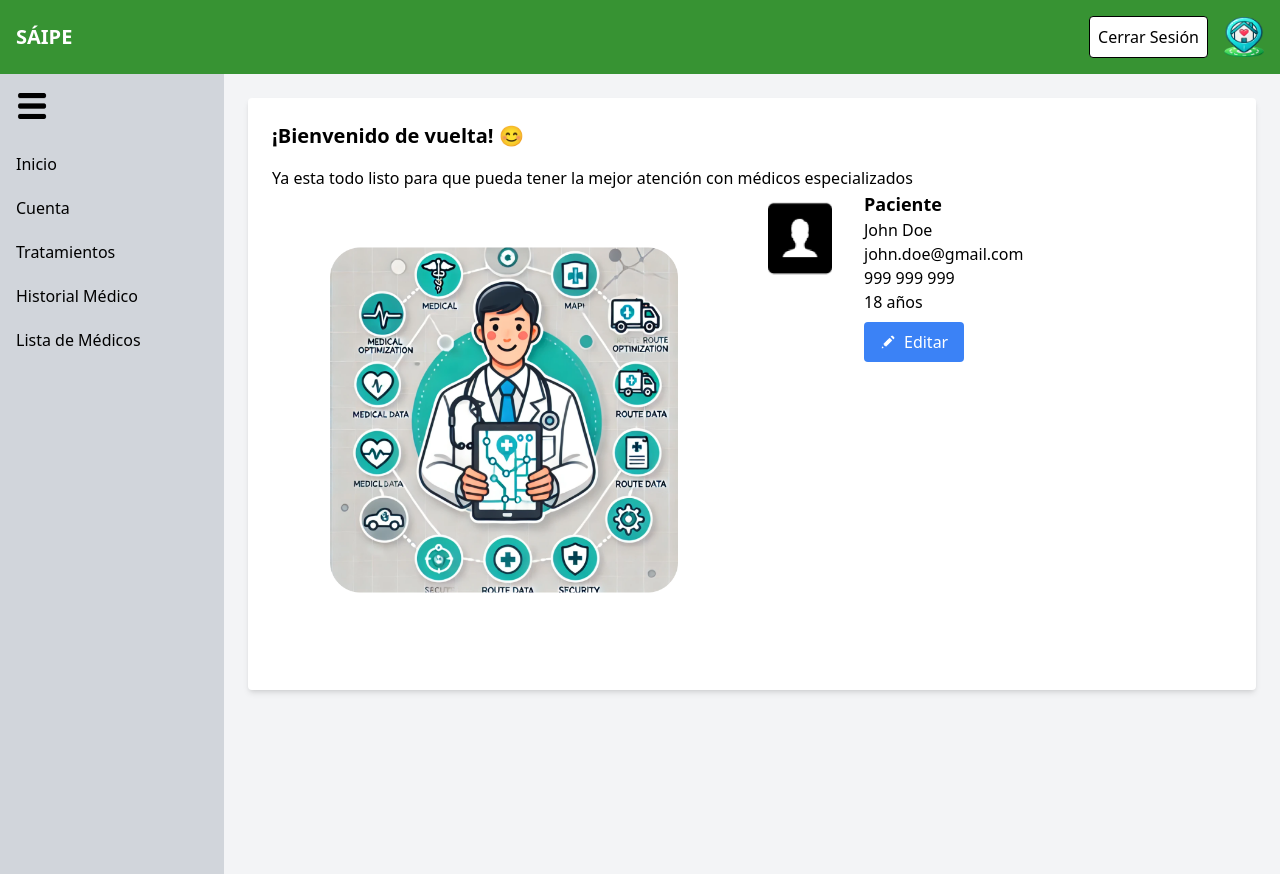
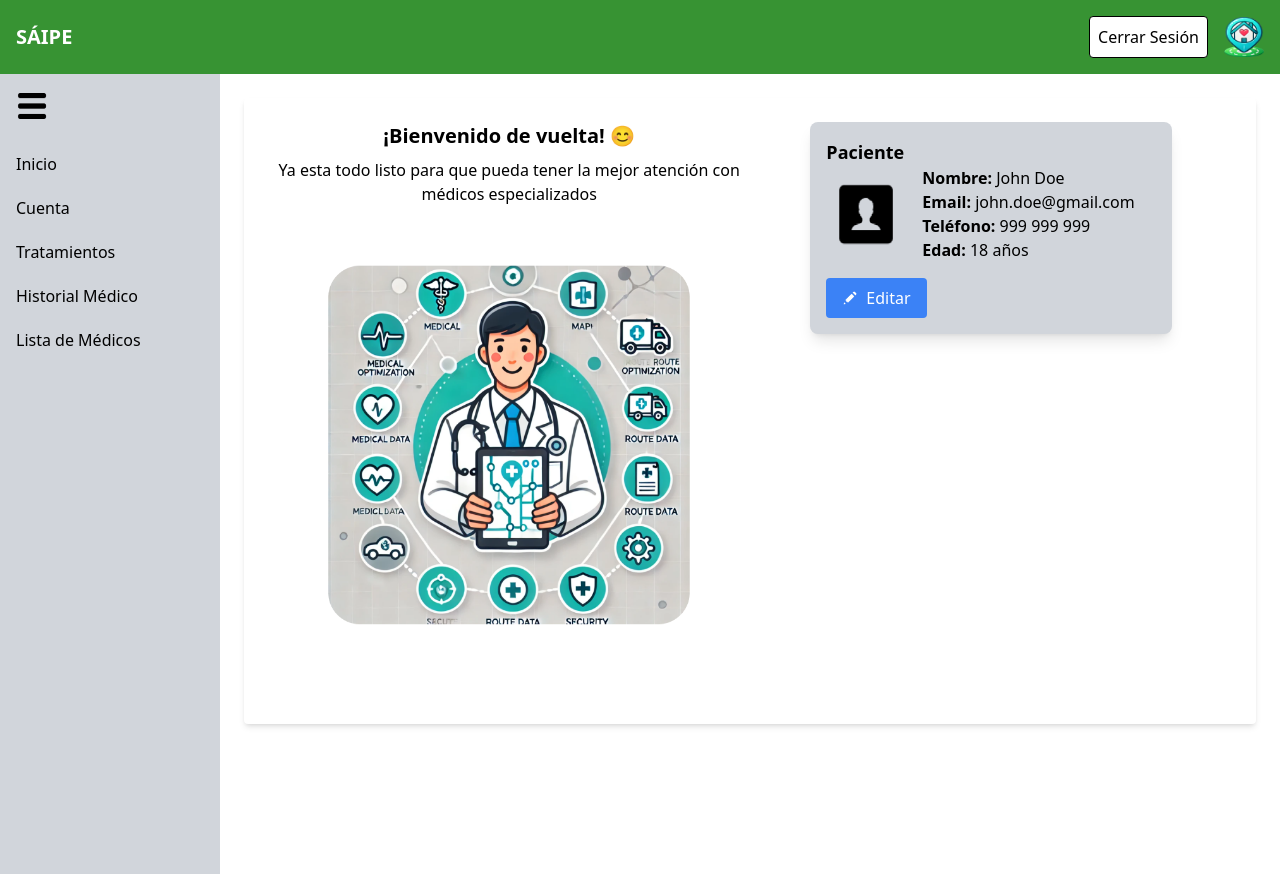
Before and after one commit to AntonioCot7/ProyectoFrontDBP, a React (Vite) app in the folder frontend/: page /auth/Dashboard/Paciente/Cuenta in a window 1280 px wide. Built offline with nearby package versions, Linux system fonts and the light colour scheme.

Commit message:
DASHBOAR_D2

```diff
--- a/frontend/src/pages/MedicoCuenta.jsx
+++ b/frontend/src/pages/MedicoCuenta.jsx
@@ -27,32 +27,30 @@ const MedicoCuenta = () => {
             <Header bgColor="bg-customBlue" />
             <div className="flex">
                 <Sidebar role="Medico" bgColor="bg-gray-300" textColor="text-black" hoverColor="hover:bg-customBlue" />
-        <div className="flex-grow p-6 bg-gray-100">
-          <div className="bg-white shadow-md rounded p-6">
-            <div className="flex justify-between items-center mb-4">
+                <div className="flex-grow p-6 bg-white">
+                    <div className="bg-white shadow-md rounded p-6 flex">
+                        <div className="w-1/2 text-center">
                             <h2 className="text-xl font-bold">¡Bienvenido de vuelta! 👨‍⚕️</h2>
-            </div>
-            <p>Ya esta todo listo para pueda visitar a sus pacientes</p>
-            <div className="flex">
-              <div className="w-1/2">
+                            <p className="mt-2 mb-0">Ya esta todo listo para pueda visitar a sus pacientes</p>
                             <img src={MedicoImagen} alt="Doctor" className="mx-auto mb-4 transform scale-75" />
                         </div>
-              <div className="flex-shrink-0 ml-4 w-1/2">
-                <div className="flex">
-                  <img src={UserIcon} alt="Medico" className="h-24 w-24" />
-                  <div className="ml-4">
+                        <div className="w-1/2 flex flex-col items-center">
+                            <div className="p-4 bg-gray-300 rounded-lg shadow-lg w-3/4">
                                 <h3 className="text-lg font-semibold">Medico</h3>
-                    <p>{userInfo?.name || 'John Doe'}</p>
-                    <p>{userInfo?.email || 'john.doe@gmail.com'}</p>
-                    <p>{userInfo?.phone || '999 999 999'}</p>
-                    <p>{userInfo?.age || '18 años'}</p>
-                    <p>{userInfo?.specialty || 'Dermatología'}</p>
-                    <button className="mt-2 flex items-center bg-blue-500 text-white px-4 py-2 rounded">
+                                <div className="flex items-center">
+                                    <img src={UserIcon} alt="Medico" className="h-20 w-20 mr-4" />
+                                    <div>
+                                        <p><strong>Nombre:</strong> {userInfo?.name || 'John Doe'}</p>
+                                        <p><strong>Email:</strong> {userInfo?.email || 'john.doe@gmail.com'}</p>
+                                        <p><strong>Teléfono:</strong> {userInfo?.phone || '999 999 999'}</p>
+                                        <p><strong>Edad:</strong> {userInfo?.age || '18 años'}</p>
+                                        <p><strong>Especialidad:</strong> {userInfo?.specialty || 'Dermatología'}</p>
+                                    </div>
+                                </div>
+                                <button className="mt-4 flex items-center bg-blue-500 text-white px-4 py-2 rounded">
                                     <img src={Pencil} alt="Editar" className="w-4 h-4 mr-2" />
                                     Editar
                                 </button>
-                  </div>
-                </div>
                             </div>
                         </div>
                     </div>
--- a/frontend/src/pages/PacienteCuenta.jsx
+++ b/frontend/src/pages/PacienteCuenta.jsx
@@ -27,31 +27,29 @@ const PacienteCuenta = () => {
             <Header bgColor="bg-customGreen" />
             <div className="flex">
                 <Sidebar role="Paciente" bgColor="bg-gray-300" textColor="text-black" hoverColor="hover:bg-customGreen" />
-          <div className="flex-grow p-6 bg-gray-100">
-            <div className="bg-white shadow-md rounded p-6">
-              <div className="flex justify-between items-center mb-4">
+                <div className="flex-grow p-6 bg-white">
+                    <div className="bg-white shadow-md rounded p-6 flex">
+                        <div className="w-1/2 text-center">
                             <h2 className="text-xl font-bold">¡Bienvenido de vuelta! 😊</h2>
-              </div>
-              <p>Ya esta todo listo para que pueda tener la mejor atención con médicos especializados</p>
-              <div className="flex">
-                <div className="w-1/2">
+                            <p className="mt-2 mb-0">Ya esta todo listo para que pueda tener la mejor atención con médicos especializados</p>
                             <img src={PacienteImagen} alt="Doctor" className="mx-auto mb-4 transform scale-75" />
                         </div>
-                <div className="flex-shrink-0 ml-4 w-1/2">
-                  <div className="flex">
-                    <img src={UserIcon} alt="Paciente" className="h-24 w-24" />
-                    <div className="ml-4">
+                        <div className="w-1/2 flex flex-col items-center">
+                            <div className="p-4 bg-gray-300 rounded-lg shadow-lg w-3/4">
                                 <h3 className="text-lg font-semibold">Paciente</h3>
-                      <p>{userInfo?.name || 'John Doe'}</p>
-                      <p>{userInfo?.email || 'john.doe@gmail.com'}</p>
-                      <p>{userInfo?.phone || '999 999 999'}</p>
-                      <p>{userInfo?.age || '18 años'}</p>
-                      <button className="mt-2 flex items-center bg-blue-500 text-white px-4 py-2 rounded">
+                                <div className="flex items-center">
+                                    <img src={UserIcon} alt="Paciente" className="h-20 w-20 mr-4" />
+                                    <div>
+                                        <p><strong>Nombre:</strong> {userInfo?.name || 'John Doe'}</p>
+                                        <p><strong>Email:</strong> {userInfo?.email || 'john.doe@gmail.com'}</p>
+                                        <p><strong>Teléfono:</strong> {userInfo?.phone || '999 999 999'}</p>
+                                        <p><strong>Edad:</strong> {userInfo?.age || '18 años'}</p>
+                                    </div>
+                                </div>
+                                <button className="mt-4 flex items-center bg-blue-500 text-white px-4 py-2 rounded">
                                     <img src={Pencil} alt="Editar" className="w-4 h-4 mr-2" />
                                     Editar
                                 </button>
-                    </div>
-                  </div>
                             </div>
                         </div>
                     </div>
--- a/frontend/tailwind.config.js
+++ b/frontend/tailwind.config.js
@@ -8,7 +8,8 @@ module.exports = {
       colors: {
         customBlue: '#2670BA',
         customGreen: '#379333',
-        customGrey: '#D9D9D9'
+        customGrey: '#D9D9D9',
+        customSkyBlue: '#60ADAD'
       },
     },
   },
```
Lines whose indentation alone changed are shown as unchanged.
